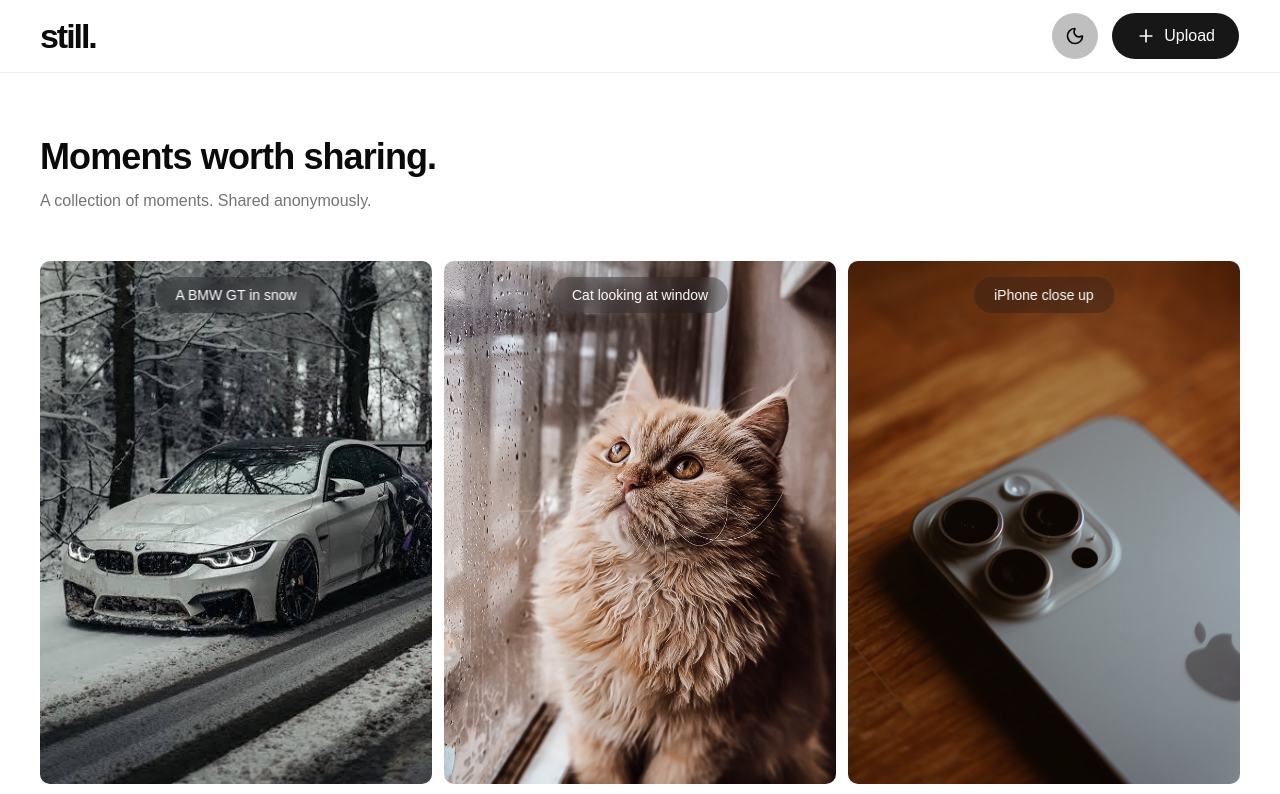
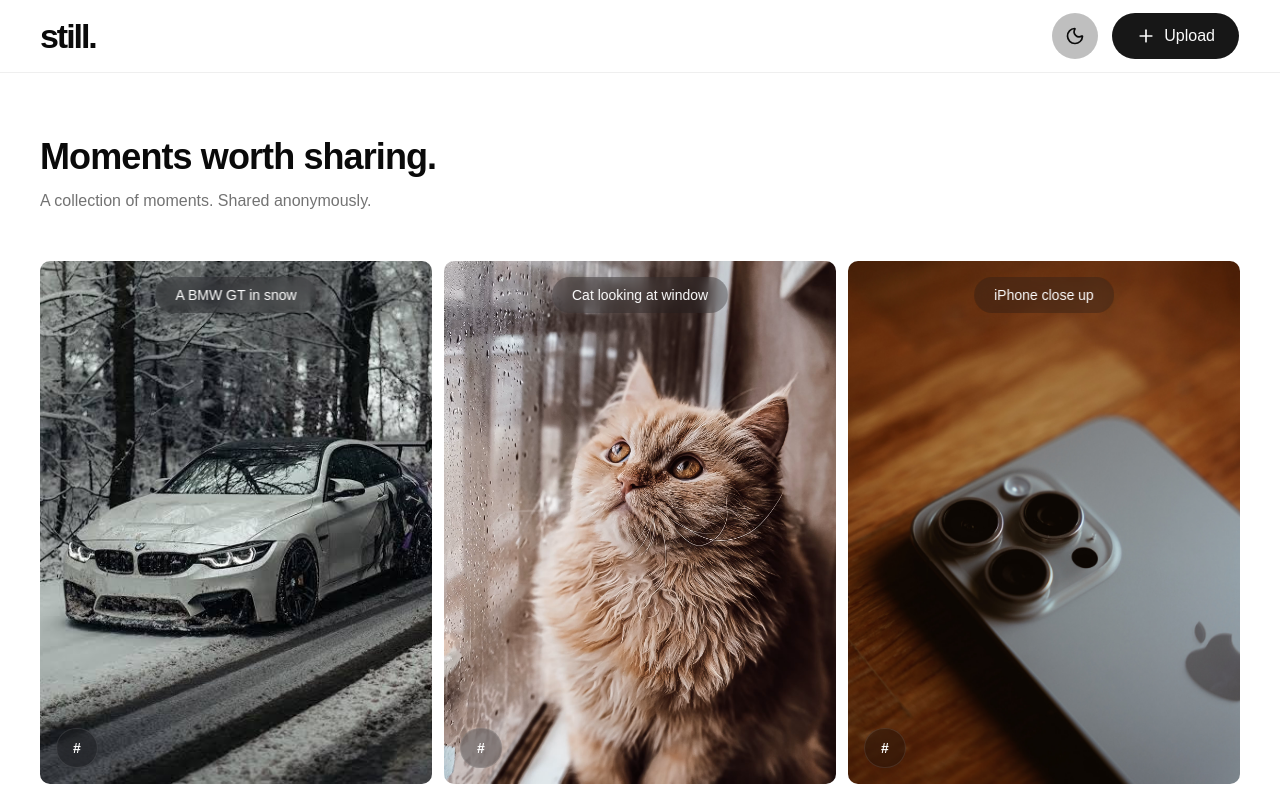
Before and after one commit to FreSeel/still, a React (Vite) app: page / in a window 1280 px wide. Shown: the top 794 px of the page. Built offline with nearby package versions, Linux system fonts and the light colour scheme; grey boxes are pictures that could not be loaded.

Commit message:
implement tags

```diff
--- /dev/null
+++ b/src/components/gallery/gallery-tags.tsx
@@ -0,0 +1,52 @@
+import { useId, useState } from "react"
+import { Button } from "@/components/ui/button"
+
+type GalleryTagsProps = {
+  tags: string[]
+}
+
+export function GalleryTags({ tags }: GalleryTagsProps) {
+  const [expanded, setExpanded] = useState(false)
+  const tagsId = useId()
+
+  if (!tags.length) return null
+
+  return (
+    <div className="group/tags absolute bottom-4 left-4 z-10 flex h-10 max-w-[calc(100%-2rem)] items-center overflow-hidden rounded-full border border-white/10 bg-zinc-950/30 text-white backdrop-blur-md">
+      <Button
+        type="button"
+        variant="ghost"
+        size="icon"
+        aria-label="Toggle image tags"
+        aria-expanded={expanded}
+        aria-controls={tagsId}
+        onClick={() => setExpanded((prev) => !prev)}
+        className="size-10 shrink-0 rounded-full text-sm font-semibold text-white hover:bg-white/10 hover:text-white"
+        onPointerEnter={(e) => {
+          if (e.pointerType === "mouse") setExpanded(true)
+        }}
+        onPointerLeave={(e) => {
+          if (e.pointerType === "mouse") setExpanded(false)
+        }}
+      >
+        #
+      </Button>
+      <div
+        className={`grid min-w-0 transition-[grid-template-columns] duration-300 ease-out ${expanded ? "grid-cols-[1fr]" : "grid-cols-[0fr]"}`}
+      >
+        <div className="min-w-0 overflow-hidden">
+          <ul className="flex w-max flex-nowrap gap-1.5 py-2 pr-3">
+            {tags.map((tag) => (
+              <li
+                key={tag}
+                className="rounded-full bg-white/15 px-2.5 py-1 text-xs font-medium whitespace-nowrap"
+              >
+                {tag}
+              </li>
+            ))}
+          </ul>
+        </div>
+      </div>
+    </div>
+  )
+}
--- a/src/components/gallery/gallery.tsx
+++ b/src/components/gallery/gallery.tsx
@@ -6,6 +6,7 @@ import {
   DialogTitle,
   DialogTrigger,
 } from "@/components/ui/dialog"
+import { GalleryTags } from "./gallery-tags"
 
 export function Gallery() {
   return (
@@ -24,9 +25,11 @@ export function Gallery() {
                   loading="lazy"
                   className="h-full w-full object-cover"
                 />
+                {/* Title pill */}
                 <span className="absolute top-4 left-1/2 z-10 -translate-x-1/2 rounded-full bg-zinc-900/30 px-5 py-2 text-sm font-medium text-white backdrop-blur-sm">
                   {image.alt}
                 </span>
+                <GalleryTags tags={image.tags}/>
               </button>
             </DialogTrigger>
 
--- a/src/data/mock-gallery.ts
+++ b/src/data/mock-gallery.ts
@@ -2,36 +2,43 @@ export const mockGallery = [
   {
     id: "1",
     src: "/images/bmwgtsnow.jpeg",
-        alt: "A BMW GT in snow"
+    alt: "A BMW GT in snow",
+    tags: ["car", "snow", "cold"],
   },
   {
     id: "2",
     src: "/images/cat.avif",
-        alt: "Cat looking at window"
+    alt: "Cat looking at window",
+    tags: ["cat", "window", "animal"],
   },
   {
     id: "3",
     src: "/images/iphone.avif",
-        alt: "iPhone close up"
+    alt: "iPhone close up",
+    tags: ["phone"],
   },
   {
     id: "4",
     src: "/images/keyboard.jpg",
-        alt: "Keyboard is fun"
+    alt: "Keyboard is fun",
+    tags: ["keyboard"],
   },
   {
     id: "5",
     src: "/images/m3-snow.avif",
-        alt: "M3 G80 in the snow"
+    alt: "M3 G80 in the snow",
+    tags: ["car", "snow"],
   },
   {
     id: "6",
     src: "/images/mountains.jpg",
-        alt: "Mountain landscape"
+    alt: "Mountain landscape",
+    tags: ["snow", "mountain"],
   },
   {
     id: "7",
     src: "/images/fishes.jpg",
     alt: "Clown fishes",
-    }
-];
+    tags: ["water", "animal"],
+  },
+]
```
Lines whose indentation alone changed are shown as unchanged.
